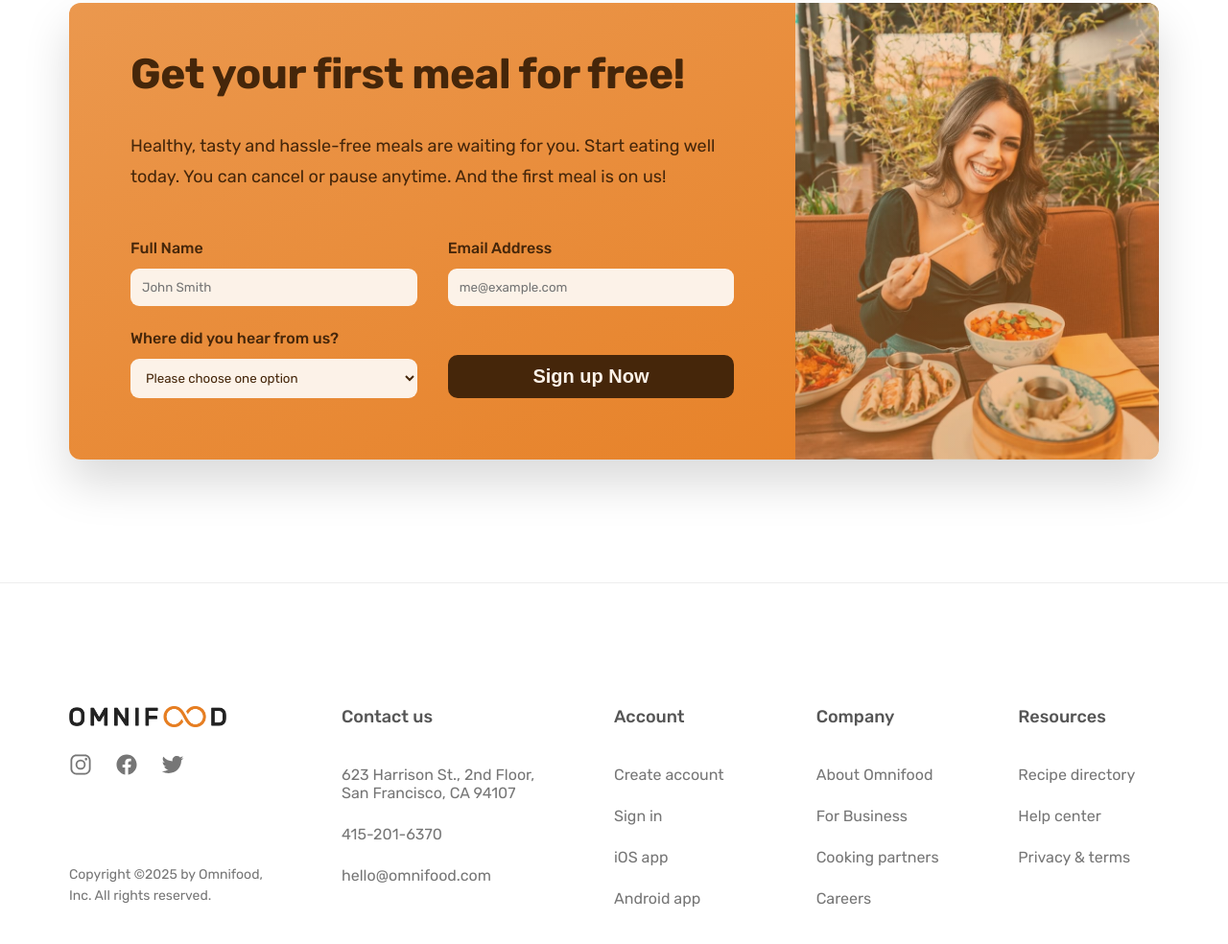
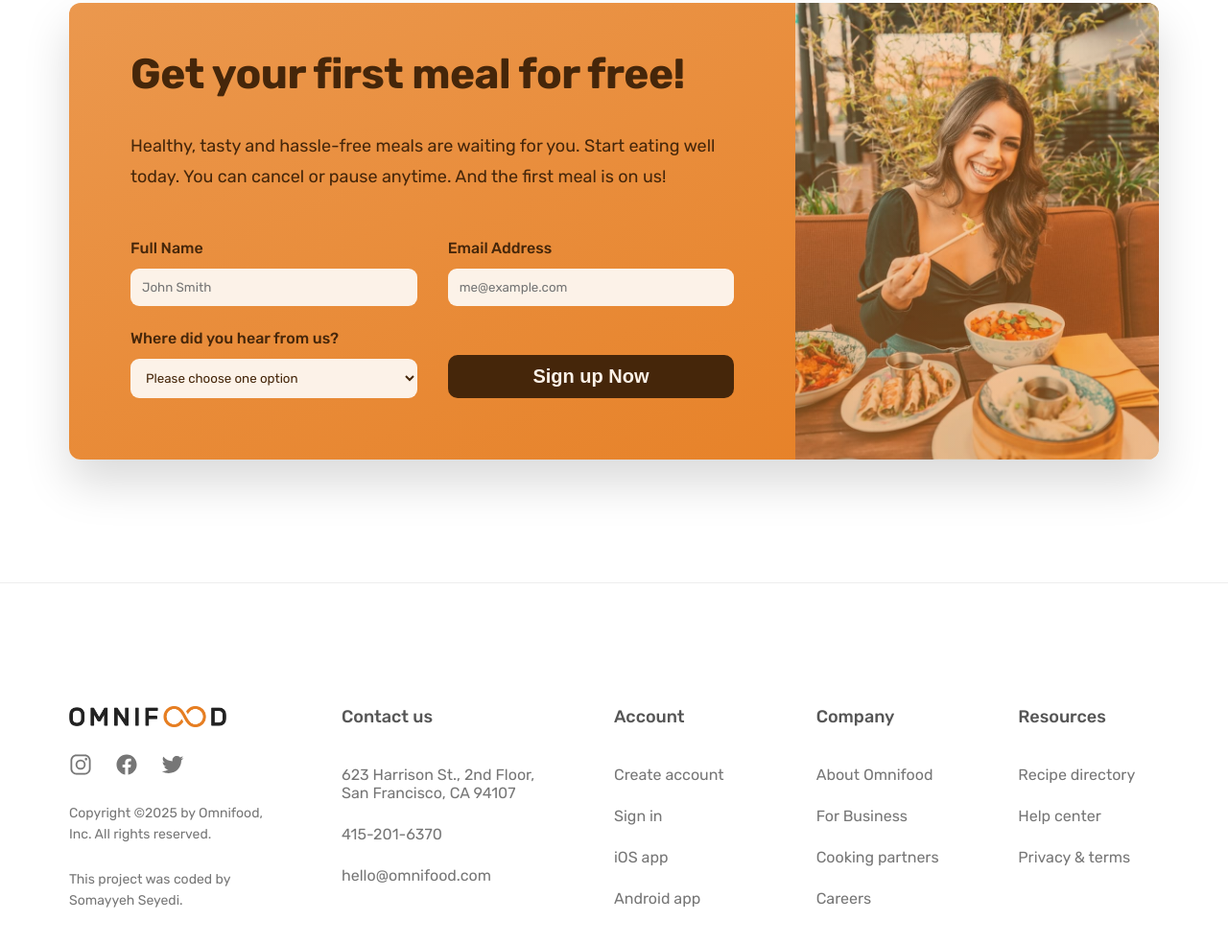
Before and after one commit to Somayyeh094/omnifood, a plain HTML site: page index.html in a window 1280 px wide. Shown: the part 5934-6918 px from the top of the page at 96% size. Drawn offline with nearby package versions, Linux system fonts and the light colour scheme.

Commit message:
update footer

```diff
--- a/index.html
+++ b/index.html
@@ -633,6 +633,7 @@
             Copyright &copy;<span class="year">2030</span> by Omnifood, Inc. All
             rights reserved.
           </p>
+          <p class="copyright">This project was coded by Somayyeh Seyedi.</p>
         </div>
         <div class="address">
           <p class="footer-subHeading">Contact us</p>
```
